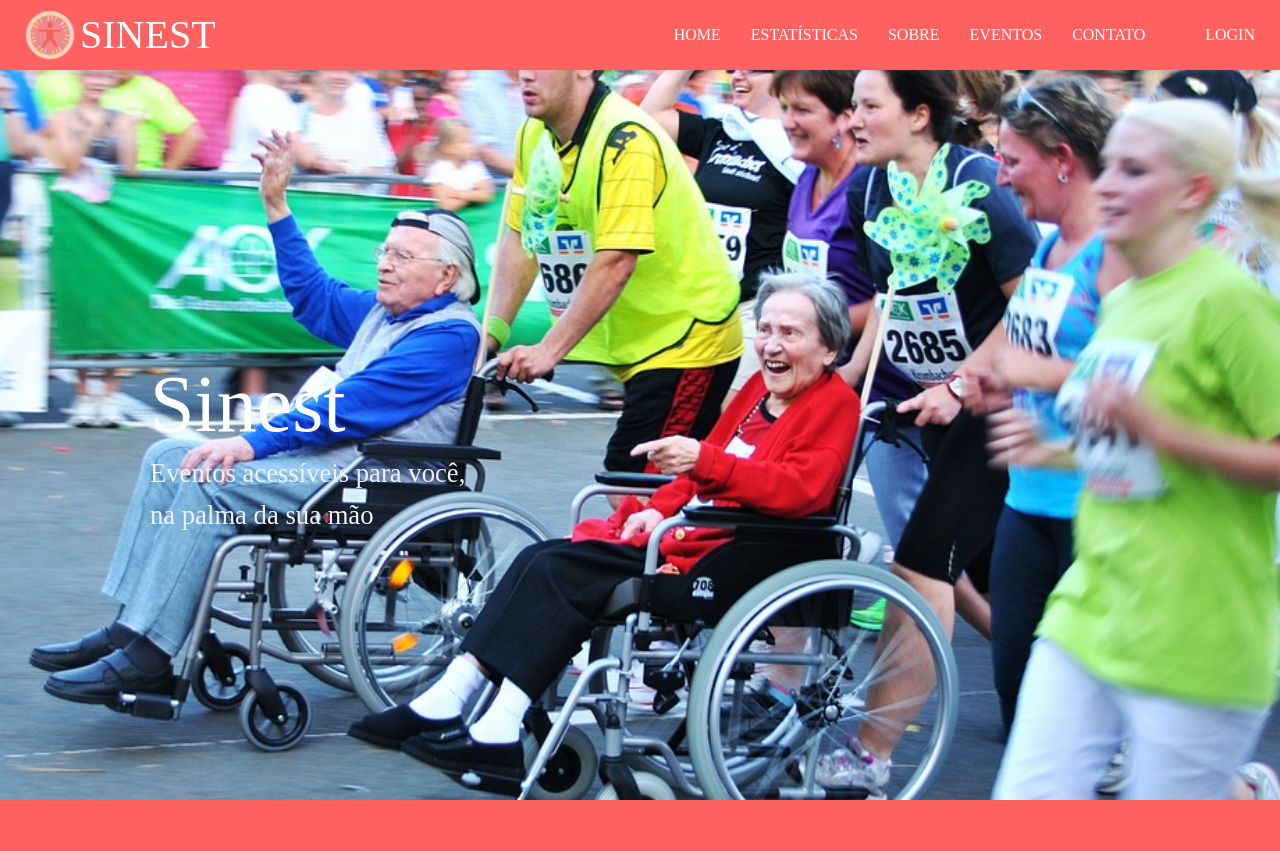
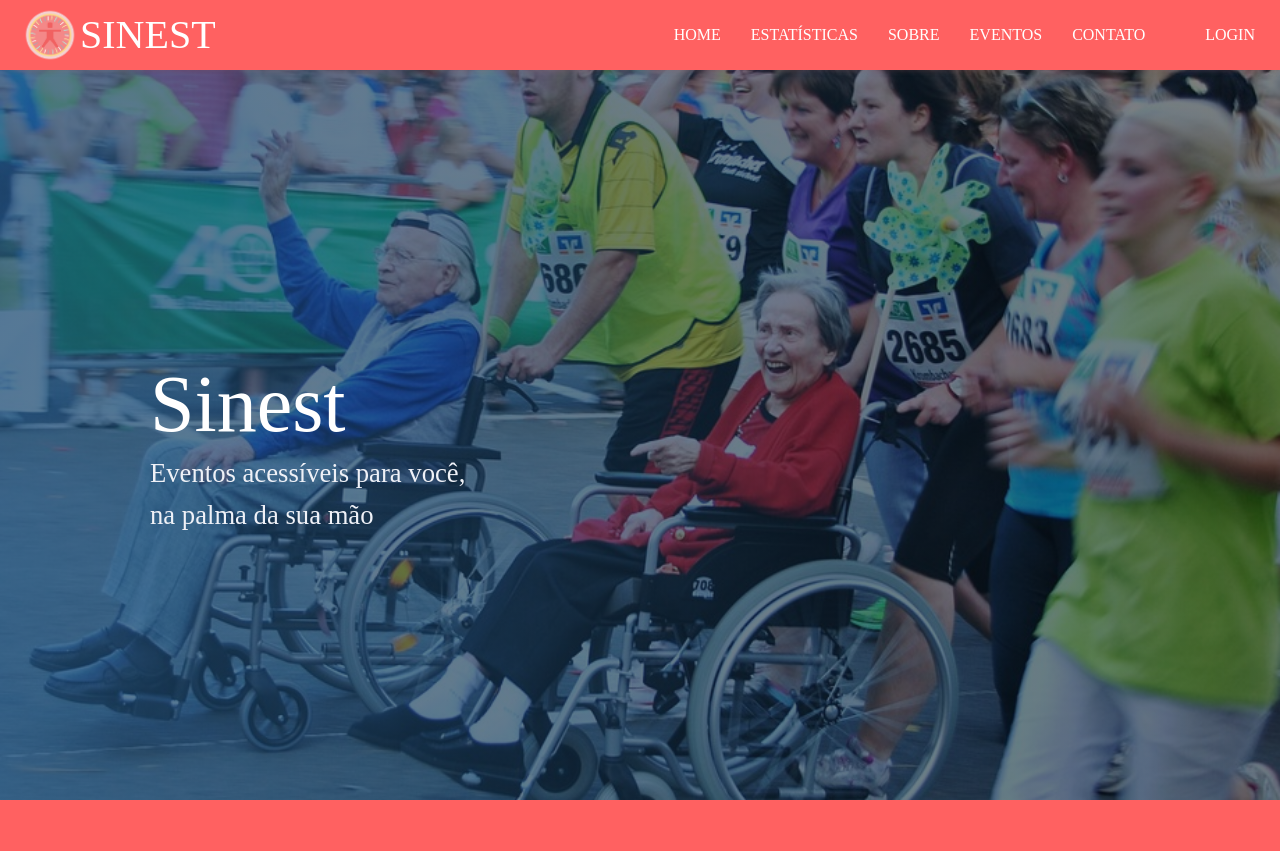
Before and after one commit to gabrdgs/Arte-ae, a Django app: page / in a window 1280 px wide. Shown: the top 851 px of the page. Run offline with Django 3.2, Linux system fonts and the light colour scheme; data that the repository does not hold is empty; some libraries are stand-ins or nearby versions; some web fonts are replaced.

Commit message:
aterar efeitos da imagem header no CSS

```diff
--- a/arte_ae/static/style.css
+++ b/arte_ae/static/style.css
@@ -88,8 +88,8 @@ header {
   align-items: center;
   height: 100vh;
   padding: 100px 100px 0px 100px;
-  background: linear-gradient(to right, rgba(30, 75, 115, .75), rgba(0, 0, 0, .5));
-  background-image:  url(images/home-banner.jpg);
+  background-image: linear-gradient(to right, rgba(30, 75, 115, .75), rgba(0, 0, 0, .5)),
+              url(images/home-banner.jpg);
   background-size: cover;
   background-color: rgba( 0, 0, 0, 0.5);
 
```
